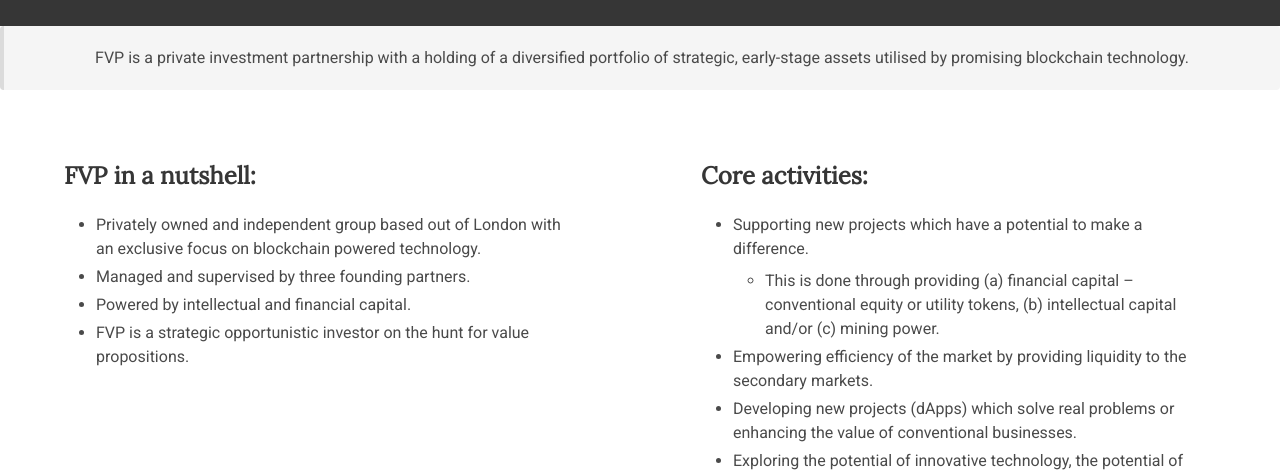
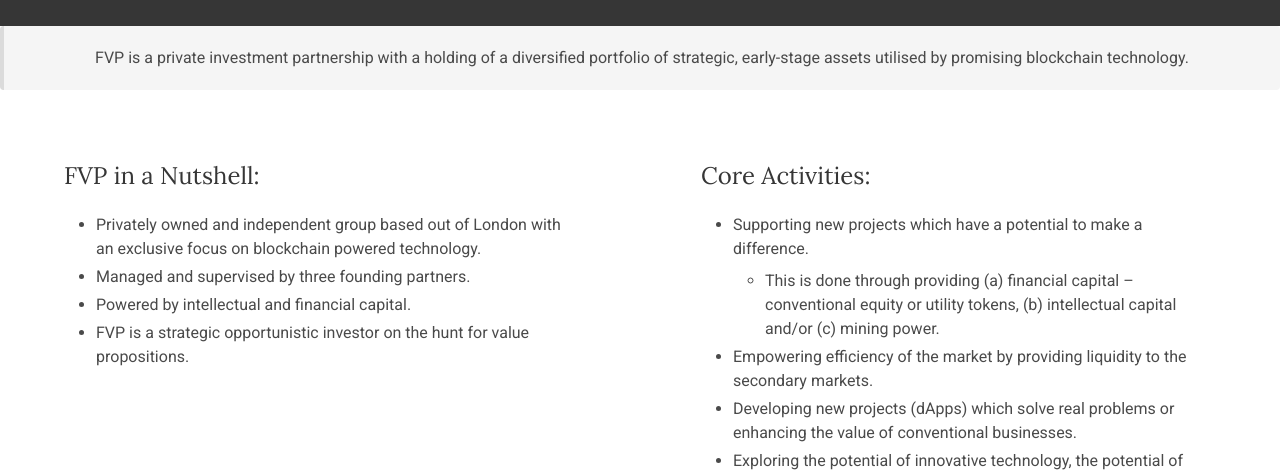
Before and after one commit to fortressvp/fortresswebsite, a plain HTML site: page index.html in a window 1280 px wide. Shown: the part 322-798 px from the top of the page. Drawn offline with nearby package versions, Linux system fonts and the light colour scheme.

Commit message:
Use normal font-weight for titles

```diff
--- a/index.html
+++ b/index.html
@@ -34,7 +34,7 @@
       <div class="columns">
         <div class="column">
           <h1 class="title is-size-4">
-            FVP in a nutshell:
+            FVP in a Nutshell:
           </h1>
 
           <div class="content">
@@ -51,7 +51,7 @@
 
         <div class="column">
           <h1 class="title is-size-4">
-            Core activities:
+            Core Activities:
           </h1>
 
           <div class="content">
--- a/style.css
+++ b/style.css
@@ -13,4 +13,5 @@
 .title,
 .subtitle {
   font-family: 'Lora', serif;
+  font-weight: normal;
 }
```
